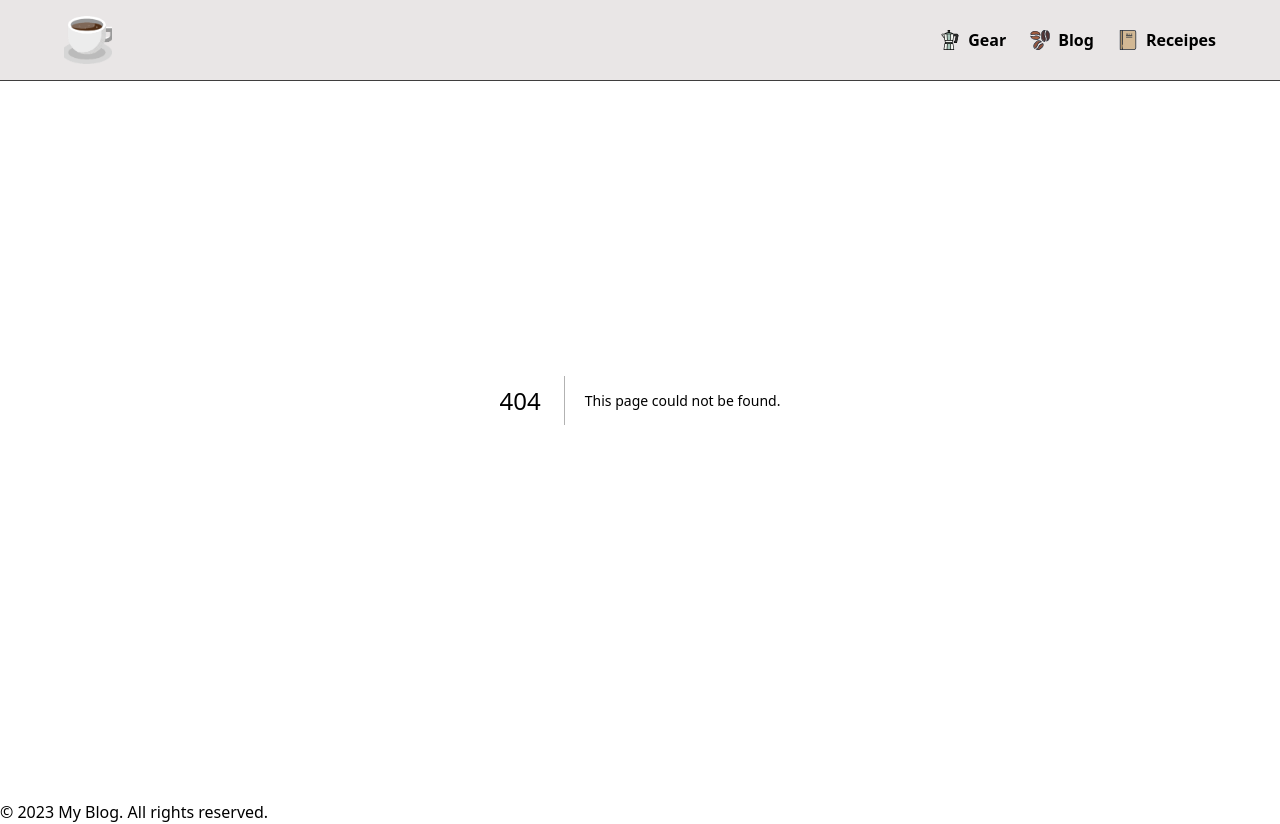
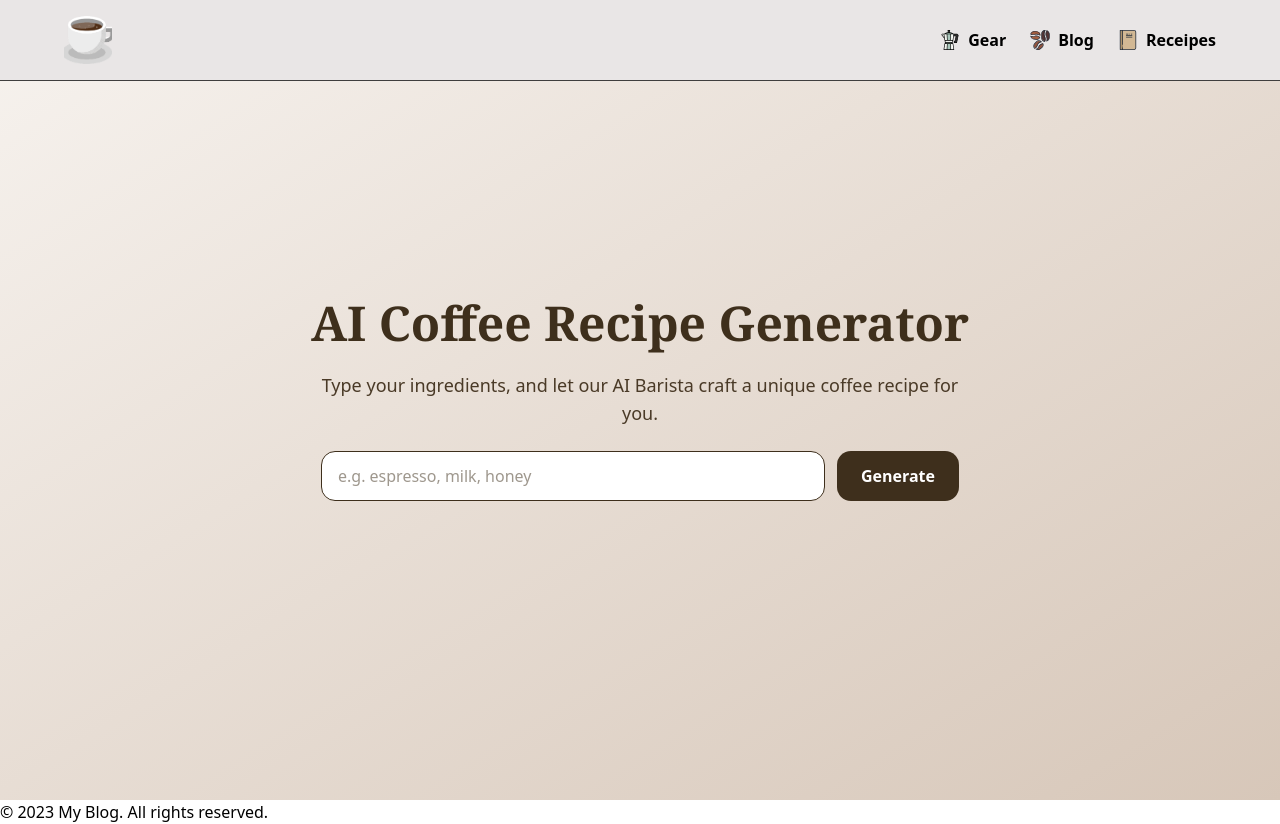
Before and after one commit to PhanFiction/cafe_blog_frontend, a Next.js app: page /ai-recipes in a window 1280 px wide. Before the commit this address had no page. Built offline with nearby package versions, Linux system fonts and the light colour scheme.

Commit message:
Added ai recipes page

```diff
--- /dev/null
+++ b/app/ai-recipes/page.tsx
@@ -0,0 +1,82 @@
+"use client";
+import React, { useState } from "react";
+import { motion } from "framer-motion";
+
+export default function AICoffeeRecipeGenerator() {
+  const [ingredients, setIngredients] = useState("");
+  const [recipe, setRecipe] = useState("");
+  const [loading, setLoading] = useState(false);
+
+  const handleGenerate = async () => {
+    if (!ingredients.trim()) return;
+    setLoading(true);
+    setRecipe("");
+
+    // --- Mock AI call (replace later with your OpenAI API call)
+    await new Promise((r) => setTimeout(r, 2000));
+    setRecipe(
+      `☕ Try this recipe:
+1. Pull a double espresso shot.
+2. Froth 6oz of milk with a touch of ${ingredients}.
+3. Pour slowly for a silky latte texture.
+4. Sprinkle a bit of cocoa or cinnamon on top. Enjoy!`
+    );
+
+    setLoading(false);
+  };
+
+  return (
+    <section className="min-h-screen flex flex-col items-center justify-center bg-gradient-to-br from-[#f7f3ef] to-[#d7c7b9] text-[#3e2f1c] px-6 py-20">
+      <motion.div
+        initial={{ opacity: 0, y: 40 }}
+        animate={{ opacity: 1, y: 0 }}
+        transition={{ duration: 0.8 }}
+        className="max-w-2xl w-full text-center space-y-6"
+      >
+        <h1 className="text-4xl md:text-5xl font-extrabold font-serif">
+          AI Coffee Recipe Generator
+        </h1>
+        <p className="text-lg text-[#4a3a27]">
+          Type your ingredients, and let our AI Barista craft a unique coffee recipe for you.
+        </p>
+
+        <div className="flex flex-col sm:flex-row gap-3 justify-center mt-6">
+          <input
+            type="text"
+            placeholder="e.g. espresso, milk, honey"
+            value={ingredients}
+            onChange={(e) => setIngredients(e.target.value)}
+            className="w-full sm:w-3/4 px-4 py-3 rounded-xl border border-[#3e2f1c] focus:outline-none focus:ring-2 focus:ring-[#a17c5e] bg-white"
+          />
+          <button
+            onClick={handleGenerate}
+            className="px-6 py-3 bg-[#3e2f1c] text-white font-semibold rounded-xl hover:bg-[#5a4432] transition"
+          >
+            Generate
+          </button>
+        </div>
+
+        {loading && (
+          <motion.div
+            animate={{ opacity: [0.3, 1, 0.3] }}
+            transition={{ duration: 1.5, repeat: Infinity }}
+            className="text-lg mt-10"
+          >
+            ☕ Brewing your perfect recipe...
+          </motion.div>
+        )}
+
+        {!loading && recipe && (
+          <motion.div
+            initial={{ opacity: 0, y: 30 }}
+            animate={{ opacity: 1, y: 0 }}
+            transition={{ duration: 0.6 }}
+            className="mt-10 bg-white/70 backdrop-blur-lg p-6 rounded-2xl shadow-md text-left whitespace-pre-wrap"
+          >
+            {recipe}
+          </motion.div>
+        )}
+      </motion.div>
+    </section>
+  );
+}
```
